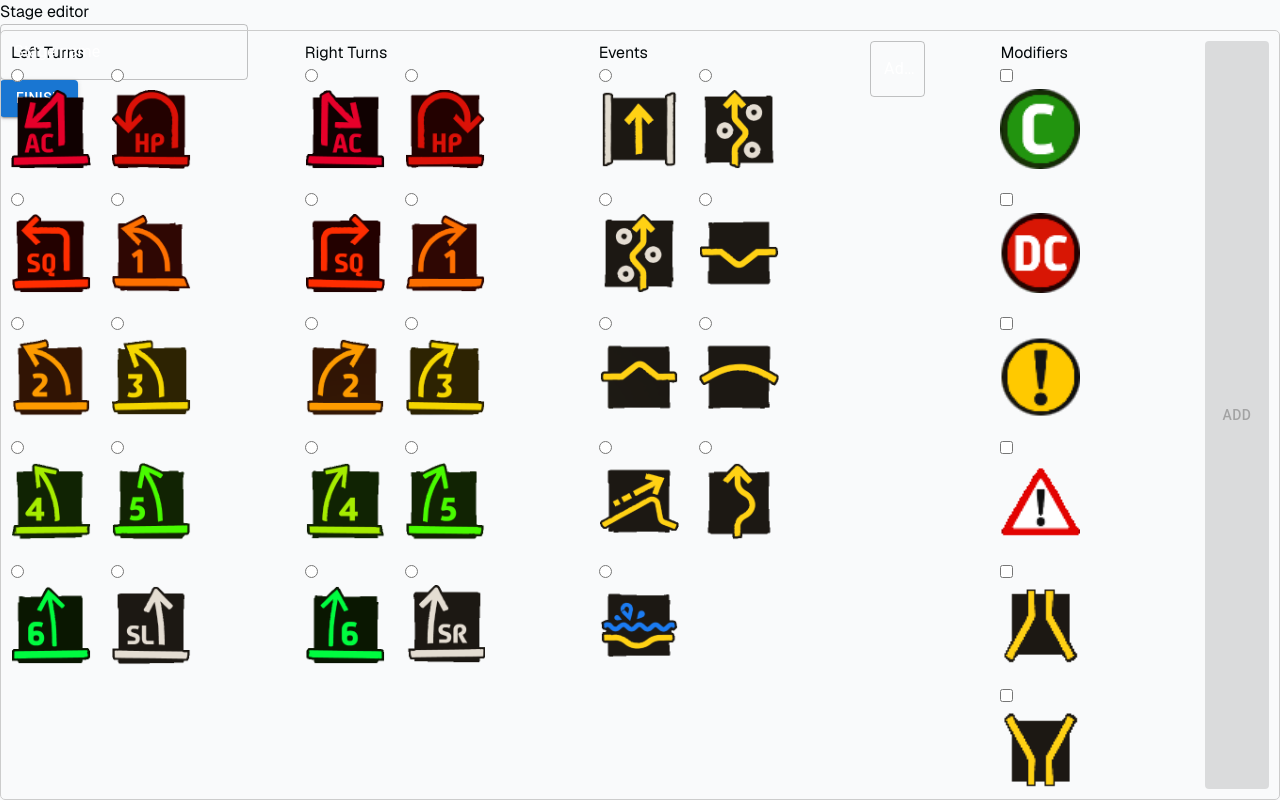
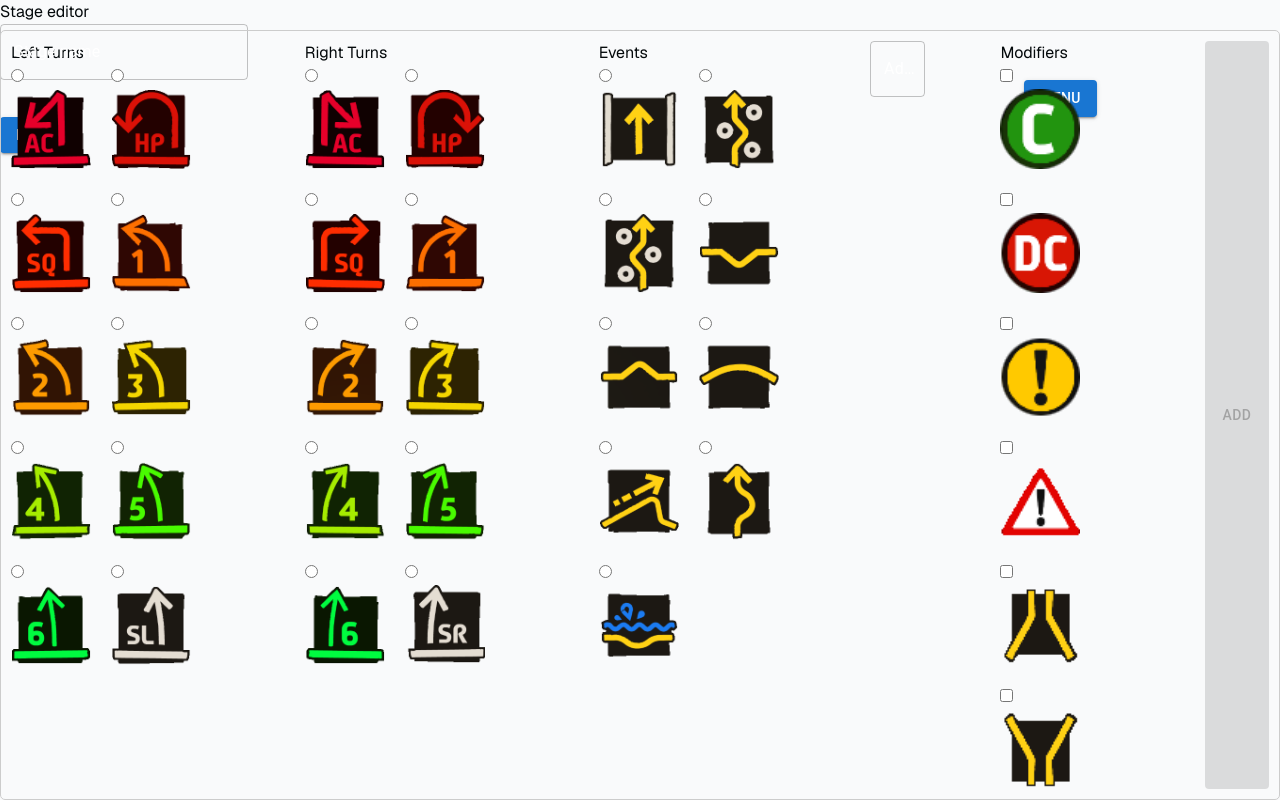
Before and after one commit to rakenduste-programmeerimine-2023/pacenote-master, a Next.js app: page /stage-editor in a window 1280 px wide. Built offline with nearby package versions, Linux system fonts and the light colour scheme.

Commit message:
feat: added drawer to stage editor

```diff
--- a/app/stage-editor/page.tsx
+++ b/app/stage-editor/page.tsx
@@ -1,49 +1,60 @@
 "use client"
 import NewPacenoteForm from "@/components/StageEditor/NewPacenoteForm"
 import PacenoteList from "@/components/StageEditor/PacenoteList"
-import { LoadStageName, SaveStageToDB, LoadStageFromDB } from "@/components/backend/StageEditor/beStageEditor"
+import {
+    LoadStageName,
+    SaveStageToDB,
+    LoadStageFromDB
+} from "@/components/backend/StageEditor/beStageEditor"
 import React, { useState, useEffect } from "react"
-import { useSearchParams } from 'next/navigation'
+import { useSearchParams } from "next/navigation"
 import Link from "next/link"
-import Button from '@mui/material/Button'
-import TextField from '@mui/material/TextField'
-
+import Button from "@mui/material/Button"
+import Drawer from "@mui/material/Drawer"
+import List from "@mui/material/List"
+import ListItem from "@mui/material/ListItem"
+import ListItemText from "@mui/material/ListItemText"
+import TextField from "@mui/material/TextField"
 
 interface StageEditorProps {}
 
 interface Pacenote {
-  action: string;
-  cut: boolean;
-  dontcut: boolean;
-  caution: boolean;
-  danger: boolean;
-  widens: boolean;
-  tightens: boolean;
-  notes: string;
+    action: string
+    cut: boolean
+    dontcut: boolean
+    caution: boolean
+    danger: boolean
+    widens: boolean
+    tightens: boolean
+    notes: string
 }
 
 const StageEditor: React.FC<StageEditorProps> = props => {
     const searchParams = useSearchParams()
-    let stageID = searchParams.get('stage') !== null ? Number(searchParams.get('stage')) : null;
+    let stageID =
+        searchParams.get("stage") !== null
+            ? Number(searchParams.get("stage"))
+            : null
 
-    const [pacenotes, setPacenotes] = useState<Array<Pacenote>>([]);
-    const [stageName, setStageName] = useState<string | null>(null);
+    const [pacenotes, setPacenotes] = useState<Array<Pacenote>>([])
+    const [stageName, setStageName] = useState<string | null>(null)
+    const [drawerOpen, setDrawerOpen] = useState(false)
 
     useEffect(() => {
-      document.title = 'Stage Editor';
-    }, []);
+        document.title = "Stage Editor"
+    }, [])
 
     useEffect(() => {
         const LoadStage = async () => {
-        const result = await LoadStageFromDB(Number(stageID));
-        if (result !== null){
-          setPacenotes(result as Pacenote[]);
+            const result = await LoadStageFromDB(Number(stageID))
+            if (result !== null) {
+                setPacenotes(result as Pacenote[])
             }
-        const loadedStageName = await LoadStageName(stageID);
-        setStageName(loadedStageName ? loadedStageName[0]?.name : null);
-      };
-      if (stageID !== null){
-        LoadStage();
+            const loadedStageName = await LoadStageName(stageID)
+            setStageName(loadedStageName ? loadedStageName[0]?.name : null)
+        }
+        if (stageID !== null) {
+            LoadStage()
         }
     }, [stageID])
 
@@ -58,28 +69,73 @@ const StageEditor: React.FC<StageEditorProps> = props => {
                 danger: newPacenoteFromForm.danger,
                 widens: newPacenoteFromForm.widens,
                 tightens: newPacenoteFromForm.tightens,
-              notes: newPacenoteFromForm.notes,
+                notes: newPacenoteFromForm.notes
             }
-      ]);
+        ])
     }
 
     const HandleFinishButtonClick = async () => {
         await SaveStageToDB(pacenotes, stageID, stageName)
     }
 
+    const drawerItems = [
+        { label: "Stages", path: "/stages" },
+        { label: "Profile", path: "/profile" },
+        { label: "New Stage", path: "/stage-editor" }
+    ]
+
     return (
-        <div style={{ width: '100%' }}>
+        <div style={{ width: "100%" }}>
             <h1>Stage editor</h1>
-            <TextField id="outlined-basic" label="Stage name" variant="outlined"
-            InputLabelProps={{  style: {color: 'white'}, }}
-            inputProps={{ style: { color: 'white' } }}
+            <TextField
+                id="outlined-basic"
+                label="Stage name"
+                variant="outlined"
+                InputLabelProps={{ style: { color: "white" } }}
+                inputProps={{ style: { color: "white" } }}
                 type="text"
-            value={stageName ?? ''}
-            onChange={(e) => setStageName(e.target.value)}
+                value={stageName ?? ""}
+                onChange={e => setStageName(e.target.value)}
             />
-            <PacenoteList pacenotes={pacenotes} setPacenotes={setPacenotes}/>
-            <Link href={{ pathname: "/stages"}}>
-            <Button variant="contained" type="submit" onClick={HandleFinishButtonClick}>
+
+            <Button
+                variant="contained"
+                onClick={() => setDrawerOpen(true)}
+                style={{ marginLeft: "80%" }}
+            >
+                Menu
+            </Button>
+            <Drawer
+                anchor="right"
+                open={drawerOpen}
+                onClose={() => setDrawerOpen(false)}
+            >
+                <List>
+                    {drawerItems.map((item, index) => (
+                        <Link
+                            href={item.path}
+                            key={index}
+                        >
+                            <ListItem
+                                button
+                                onClick={() => setDrawerOpen(false)}
+                            >
+                                <ListItemText primary={item.label} />
+                            </ListItem>
+                        </Link>
+                    ))}
+                </List>
+            </Drawer>
+            <PacenoteList
+                pacenotes={pacenotes}
+                setPacenotes={setPacenotes}
+            />
+            <Link href={{ pathname: "/stages" }}>
+                <Button
+                    variant="contained"
+                    type="submit"
+                    onClick={HandleFinishButtonClick}
+                >
                     Finish
                 </Button>
             </Link>
```
Lines whose indentation alone changed are shown as unchanged.
